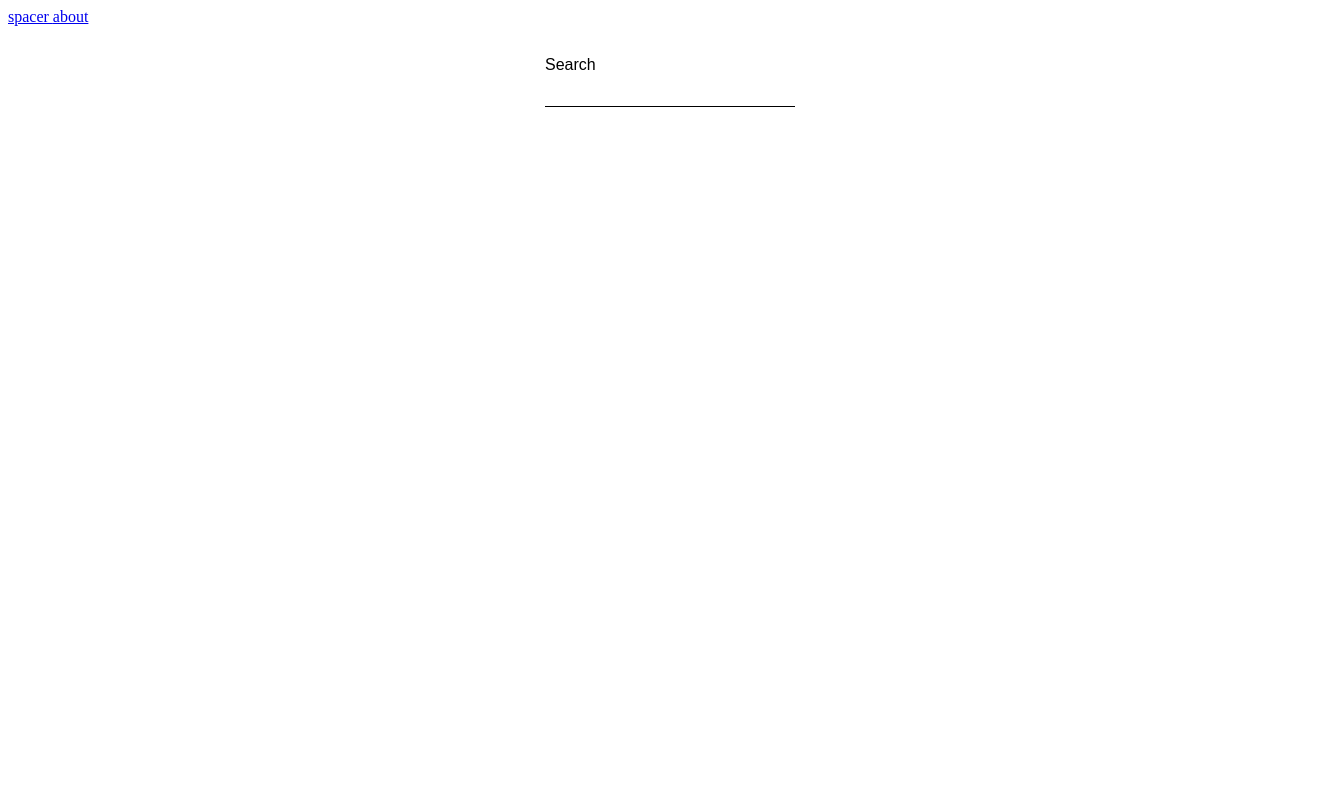
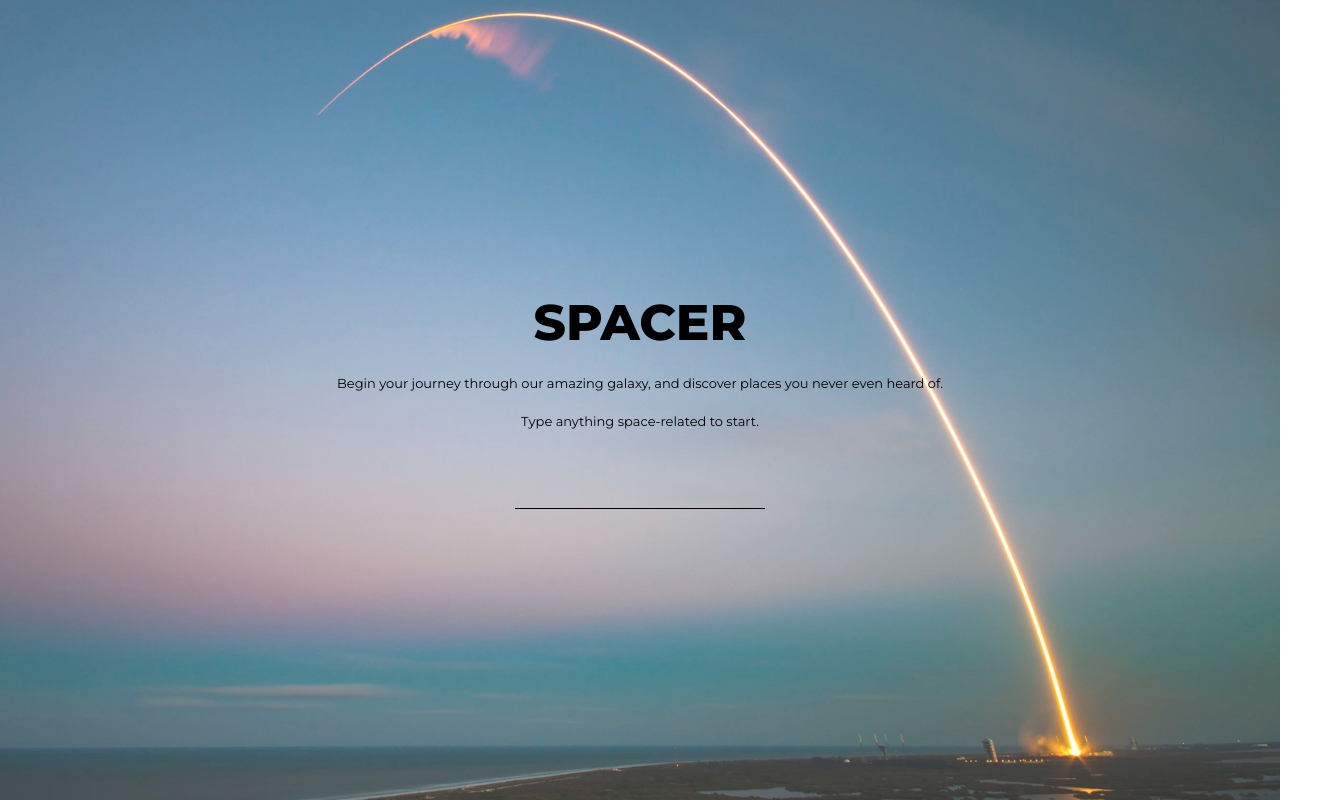
Before and after one commit to Lemcur/spacer, a Vue app: page /#/ in a window 1280 px wide. Shown: the whole page, 1332 px wide, since content can reach past the window. Built offline with nearby package versions, Linux system fonts and the light colour scheme.

Commit message:
Added background

```diff
--- a/src/App.vue
+++ b/src/App.vue
@@ -1,13 +1,18 @@
 <template>
   <div class="app">
-    <div class="nav">
-      <router-link to="/"> spacer </router-link>
-      <router-link to="/about" > about </router-link>
-    </div>
     <router-view />
   </div>
 </template>
 
-<style lang="scss" scoped>
+<style lang="scss">
+  @import url('https://fonts.googleapis.com/css?family=Montserrat:400,600,800');
 
+  * {
+    box-sizing: border-box;
+  }
+  body {
+    font-family: 'Montserrat', sans-serif;
+    margin:0;
+    padding:0;
+  }
 </style>
--- /dev/null
+++ b/src/components/Claim.vue
@@ -0,0 +1,38 @@
+<template>
+    <div class="claimWrapper">
+        <h1 class="claim"> SPACER</h1>
+        <p class="subclaim">
+        Begin your journey through our amazing galaxy,
+        and discover places you never even heard of.
+        </p>
+        <p class="subclaim">
+        Type anything space-related to start.
+        </p>
+    </div>
+</template>
+
+<script>
+export default{
+    name: "Claim",
+};
+</script>
+
+<style lang="scss" scoped>
+    .claimWrapper{
+        display: flex;
+        text-align: center;
+        flex-direction: column;
+        justify-content: center;
+        align-items: center;
+    }
+
+    .claim {
+        font-size: 50px;
+        margin: 0;
+    }
+
+    .subclaim {
+        margin: 22px 0 0 0;
+        font-size: 13px;
+    }
+</style>
--- /dev/null
+++ b/src/components/SearchInput.vue
@@ -0,0 +1,33 @@
+<template>
+    <div class="searchWrapper">
+      <input
+        id="search"
+        name="search"
+        v-model="searchValue"
+        @input="handleInput"
+      />
+    </div>
+</template>
+
+<script>
+export default{
+    name: 'SearchInput',
+}
+</script>
+
+<style lang="scss" scoped>
+
+    .searchWrapper {
+        margin-top: 50px;
+        display: flex;
+        flex-direction: column;
+        width:250px;
+    }
+
+    input{
+        height: 30px;
+        border: 0;
+        background: none;
+        border-bottom: 1px solid black;
+    }
+</style>
--- a/src/router.js
+++ b/src/router.js
@@ -11,13 +11,5 @@
       name: 'Search',
       component: Search,
     },
-    {
-      path: '/about',
-      name: 'about',
-      // route level code-splitting
-      // this generates a separate chunk (about.[hash].js) for this route
-      // which is lazy-loaded when the route is visited.
-      component: () => import(/* webpackChunkName: "about" */ './views/About.vue'),
-    },
   ],
 });
--- a/src/views/About.vue
+++ /dev/null
@@ -1,5 +0,0 @@
-<template>
-  <div class="about">
-    <h1>This is an about page</h1>
-  </div>
-</template>
--- a/src/views/Search.vue
+++ b/src/views/Search.vue
@@ -1,20 +1,7 @@
 <template>
   <div class="wrapper">
-    <div class="search">
-      <label for="search">Search</label>
-      <input
-        id="search"
-        name="search"
-        v-model="searchValue"
-        @input="handleInput"
-      />
-      <div v-for="item in results" :key="item.data[0].nasa_id">
-        <p>{{ item.data[0].description }}</p>
-        <a :href="item.links[0].href" target="_blank">
-            <img :src="item.links[0].href" />
-        </a>
-       </div>
-    </div>
+    <Claim />
+    <SearchInput />
   </div>
 </template>
 
@@ -22,9 +9,16 @@
 // @ is an alias to /src
 import axios from "axios";
 import { debounce } from "lodash"
+import Claim from '../components/Claim.vue'
+import SearchInput from '@/components/SearchInput.vue'
+
 const API = 'https://images-api.nasa.gov/search';
 export default {
   name: 'Search',
+  components: {
+      Claim,
+      SearchInput,
+  },
   data() {
       return {
           searchValue: '',
@@ -46,31 +40,18 @@
 
 <style lang="scss" scoped>
     .wrapper {
+        margin: 0;
+        padding: 30px;
+        width:100%;
+        height:100vh;
         display:flex;
         flex-direction:column;
         align-items: center;
-        margin: 0;
-        padding: 30px;
-        width:100%;
+        justify-content: center;
+        background-image: url('../assets/heroimage.jpg');
+        background-repeat: no-repeat;
+        background-size:cover;
+        background-position: 80% 0%;
     }
 
-    .search {
-        display: flex;
-        flex-direction: column;
-        width:250px;
-    }
-
-    label {
-        font-family: Montserrot, sans-serif;
-    }
-
-    input{
-        height: 30px;
-        border: 0;
-        border-bottom: 1px solid black;
-    }
-
-    img {
-        width: 450px;
-    }
 </style>
```
